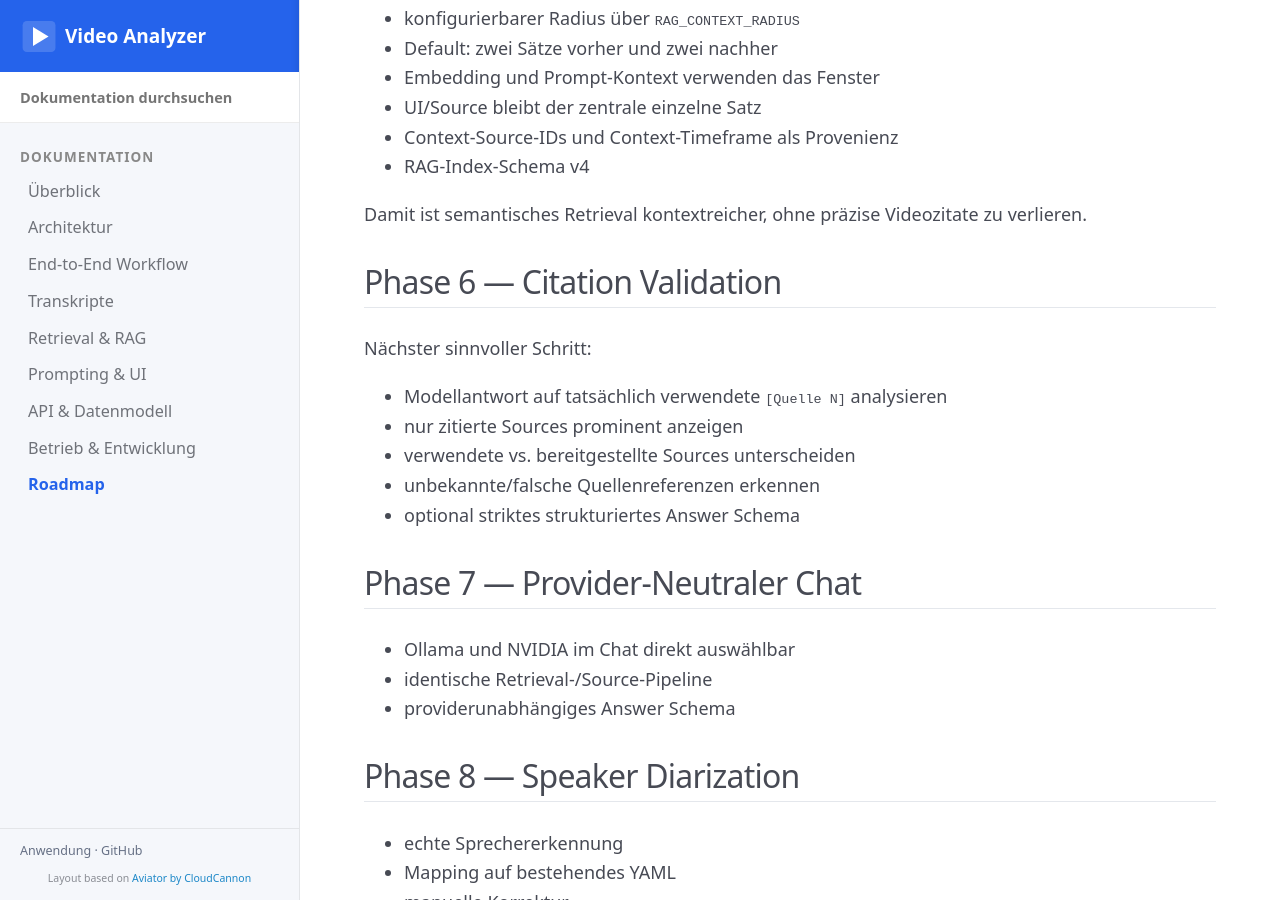
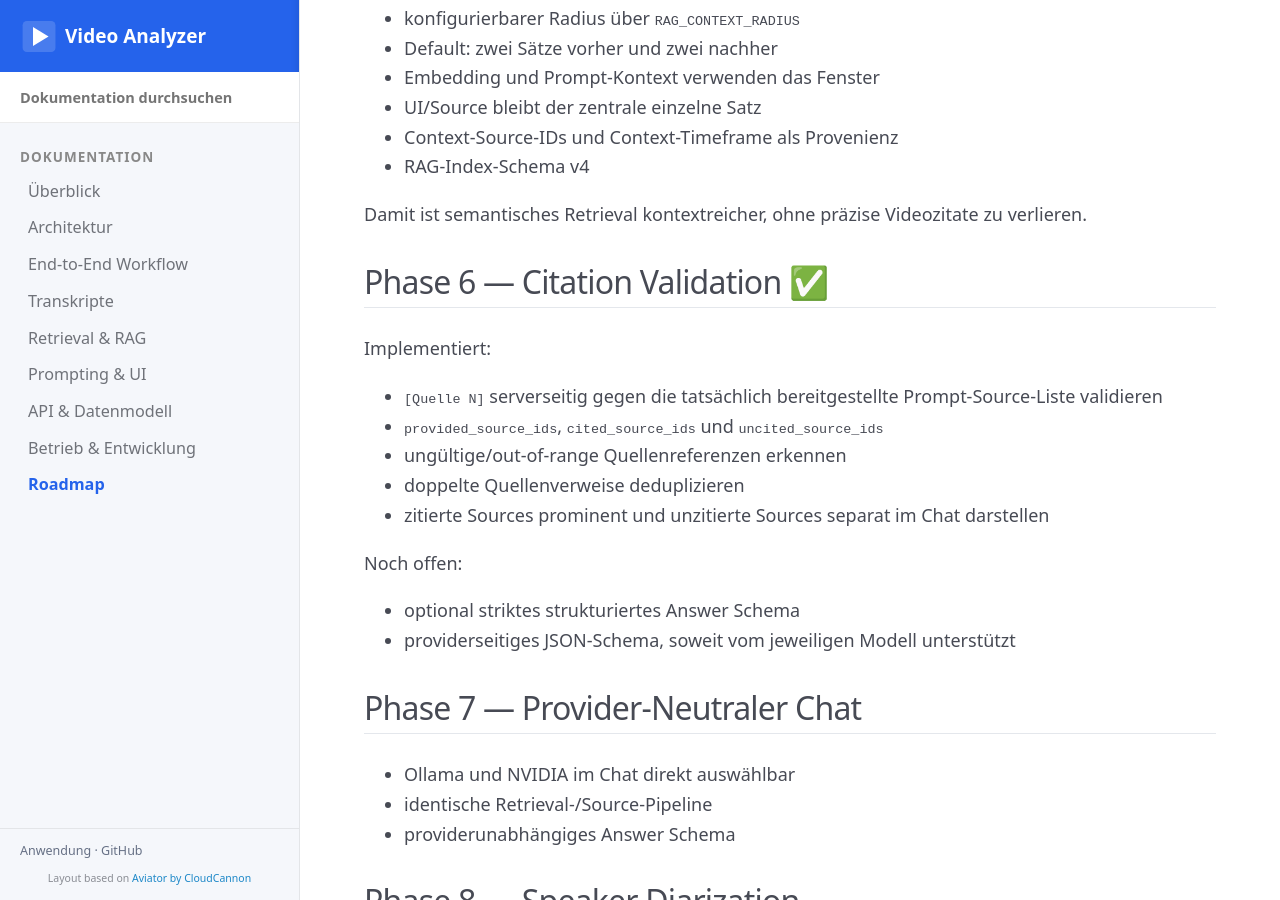
Before and after one commit to r14r/boersenfuehrerschein-videoanalyzer-public, a Jekyll site: the page built from docs/roadmap.md, in a window 1280 px wide and 900 px high, scrolled down 1711 px. Built offline with Jekyll 4.4.1, drawn with Linux system fonts in a browser that asks for light colours.

Commit message:
Document citation validation

```diff
--- a/docs/roadmap.md
+++ b/docs/roadmap.md
@@ -69,15 +69,20 @@ Implementiert:
 
 Damit ist semantisches Retrieval kontextreicher, ohne präzise Videozitate zu verlieren.
 
-## Phase 6 — Citation Validation
+## Phase 6 — Citation Validation ✅
 
-Nächster sinnvoller Schritt:
+Implementiert:
 
-- Modellantwort auf tatsächlich verwendete `[Quelle N]` analysieren
-- nur zitierte Sources prominent anzeigen
-- verwendete vs. bereitgestellte Sources unterscheiden
-- unbekannte/falsche Quellenreferenzen erkennen
+- `[Quelle N]` serverseitig gegen die tatsächlich bereitgestellte Prompt-Source-Liste validieren
+- `provided_source_ids`, `cited_source_ids` und `uncited_source_ids`
+- ungültige/out-of-range Quellenreferenzen erkennen
+- doppelte Quellenverweise deduplizieren
+- zitierte Sources prominent und unzitierte Sources separat im Chat darstellen
+
+Noch offen:
+
 - optional striktes strukturiertes Answer Schema
+- providerseitiges JSON-Schema, soweit vom jeweiligen Modell unterstützt
 
 ## Phase 7 — Provider-Neutraler Chat
 
```
